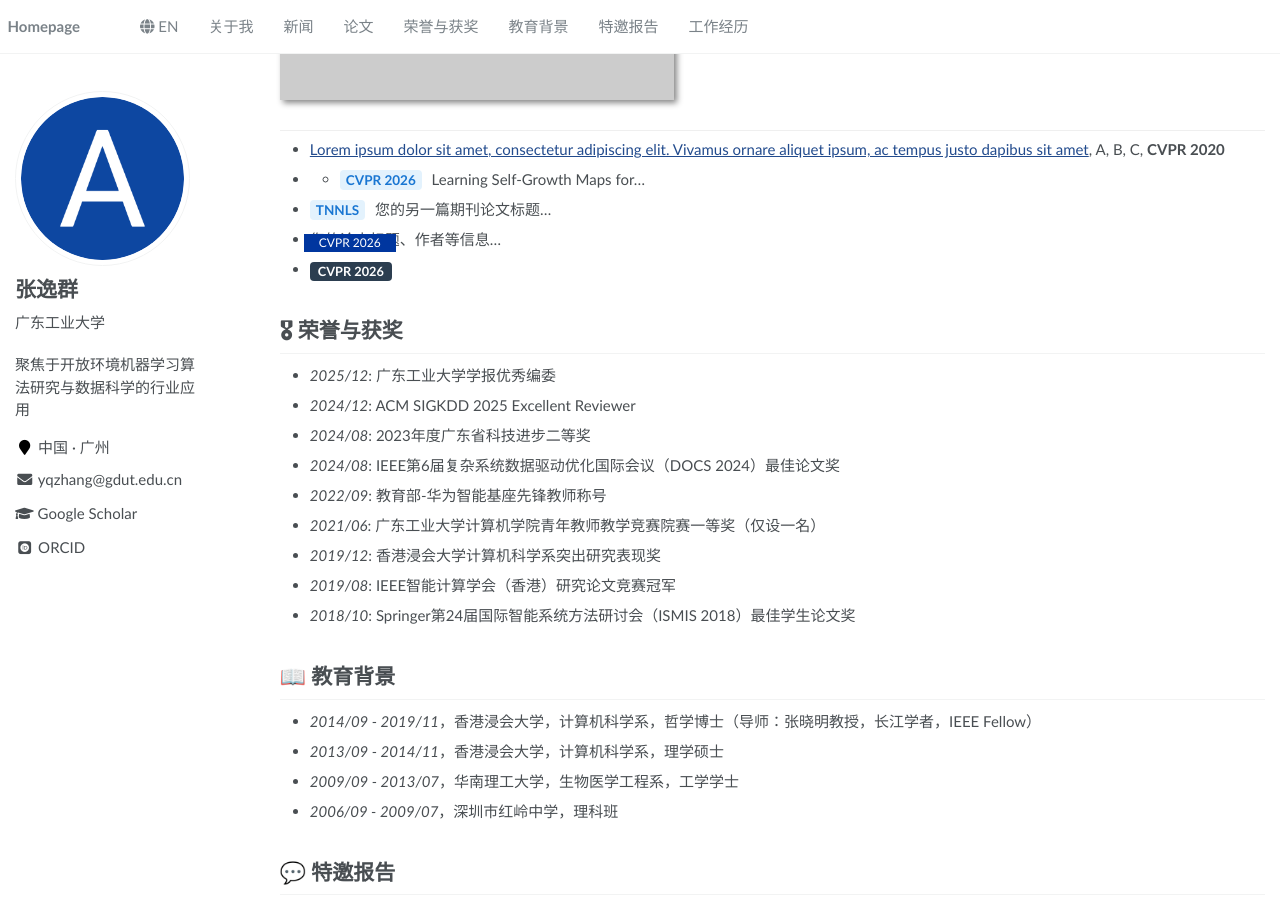
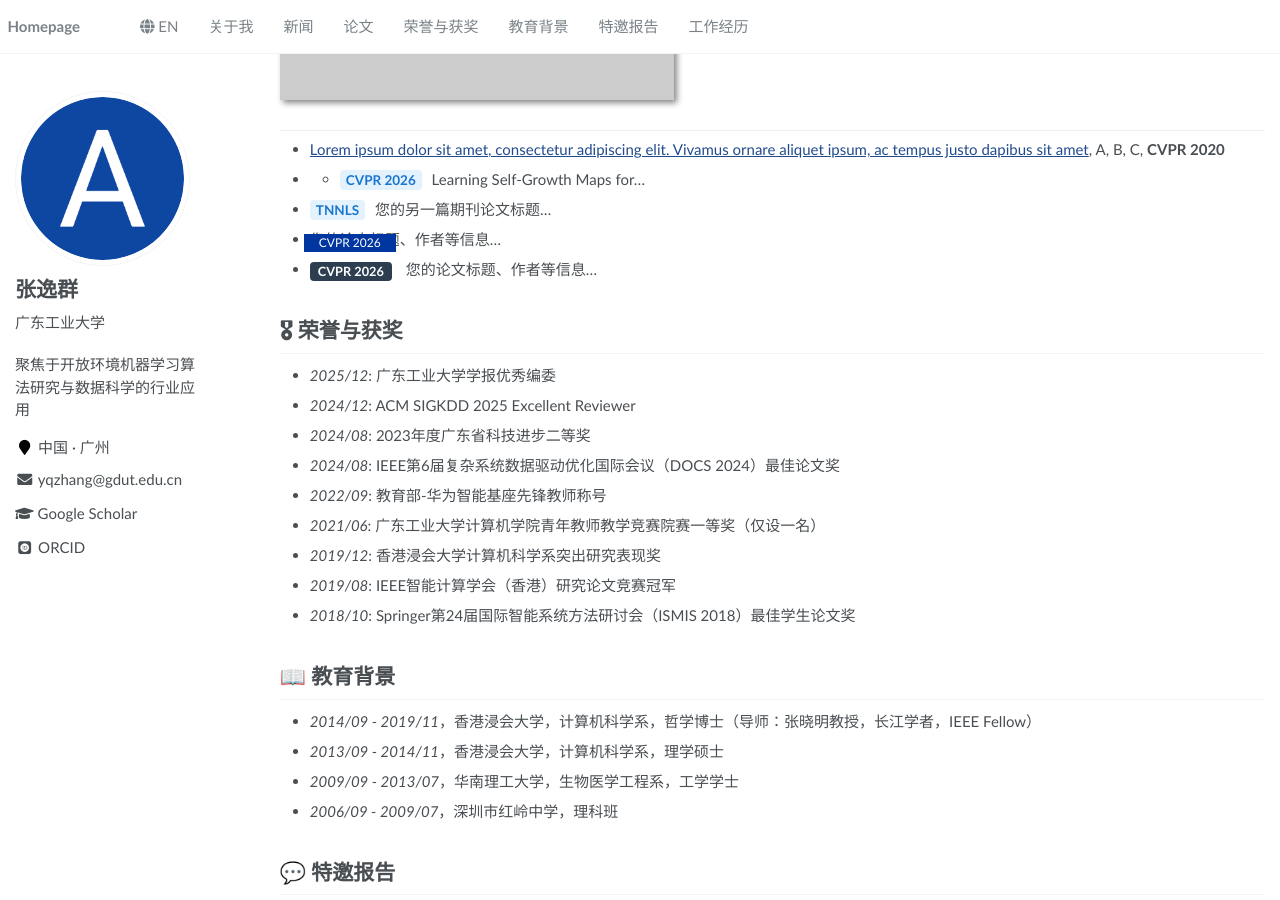
Before and after one commit to yqzhang-Zz/zh, a Jekyll site: the page built from _pages/about.md, in a window 1280 px wide and 900 px high, scrolled down 769 px. Built offline with Jekyll 4.4.1, drawn with Linux system fonts in a browser that asks for light colours; some web fonts are replaced.

Commit message:
Update about.md

```diff
--- a/_pages/about.md
+++ b/_pages/about.md
@@ -59,7 +59,7 @@ redirect_from:
 - - <span style="background-color: #e3f2fd; color: #1976d2; padding: 2px 6px; border-radius: 4px; font-weight: bold; font-size: 0.9em; margin-right: 6px;">CVPR 2026</span> Learning Self-Growth Maps for...
 - <span style="background-color: #e3f2fd; color: #1976d2; padding: 2px 6px; border-radius: 4px; font-weight: bold; font-size: 0.9em; margin-right: 6px;">TNNLS</span> 您的另一篇期刊论文标题...
 - <span class="badge">CVPR 2026</span> 您的论文标题、作者等信息...
-- <span style="display: inline-block; background-color: #2c3e50; color: #ffffff; padding: 2px 8px; border-radius: 4px; font-weight: bold; font-size: 0.85em; margin-right: 10px; vertical-align: middle; line-height: 1.2;">CVPR 2026</span>
+- <span style="display: inline-block; background-color: #2c3e50; color: #ffffff; padding: 2px 8px; border-radius: 4px; font-weight: bold; font-size: 0.85em; margin-right: 10px; vertical-align: middle; line-height: 1.2;">CVPR 2026</span> 您的论文标题、作者等信息...
 
 <span class='anchor' id="honors-and-awards"></span>
 
```
